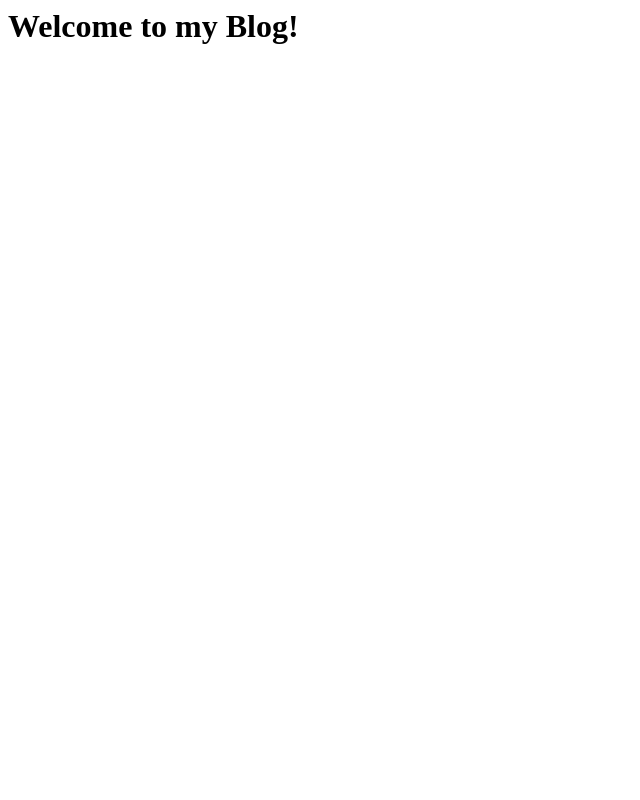
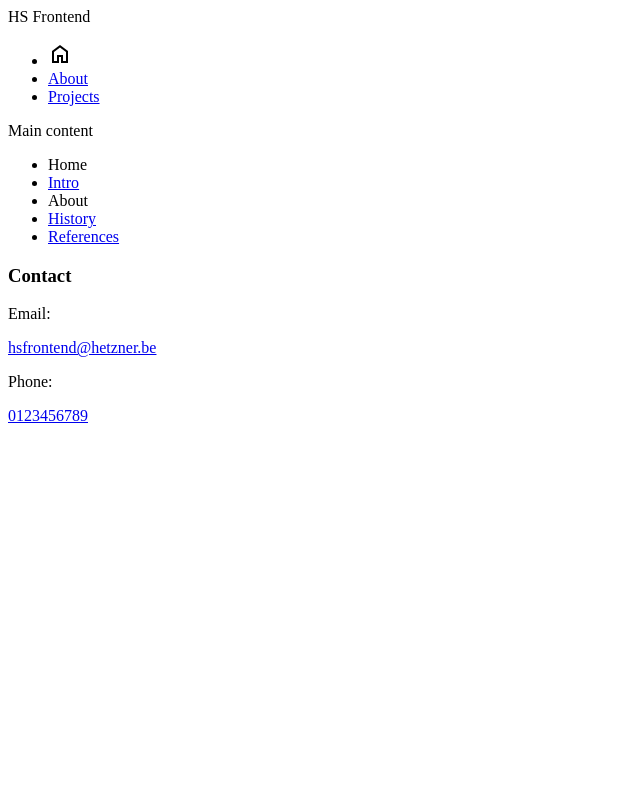
Before and after one commit to Adrigorithm/HS_Frontend, a CodeIgniter 4 app: the page made by app/Views/content/index.php in a window 1280 px wide. Shown: the whole page, without its empty margins (0-640 px from the left). Run offline with PHP 8.4 and a stand-in for CodeIgniter, Linux system fonts and the light colour scheme; the template is opened without the code that fills it, so the values that code supplies are empty; some libraries are stand-ins or nearby versions.

Commit message:
essentials :3

```diff
--- a/app/Views/content/index.php
+++ b/app/Views/content/index.php
@@ -1,5 +1,12 @@
-<body>
-    <h1>Welcome to my Blog!</h1>
+<body class="bg-white dark:bg-black text-black dark:text-white flex flex-col">
+    <?= view('shared/header') ?>
 
+    <main class="flex flex-row sm:flex-col">
+        <?= view('shared/navigation') ?>
+
+        <section>Main content</section>
+    </main>
+
+    <?= view('shared/footer') ?>
     <script src="/assets/js/main.js"></script>
 </body>
--- /dev/null
+++ b/app/Views/shared/footer.php
@@ -0,0 +1,18 @@
+<footer class="flex flex-col sm:flex-row bg-blue dark:bg-red text-black dark:text-white justify-around">
+    <nav class="text-center">
+        <ul class="flex flex-col">
+            <li class="font-bold text-md">Home</li>
+            <li><a href="#!">Intro</a></li>
+            <li class="font-bold text-md">About</li>
+            <li><a href="#!">History</a></li>
+            <li><a href="#!">References</a></li>
+        </ul>
+    </nav>
+    <section class="grid grid-cols-2 grid-rows-3 gap-3 text-center">
+        <h3 class="text-xl font-bold col-span-2">Contact</h3>
+        <p class="sm:text-right">Email:</p>
+        <a href="mailto:hsfrontend@hetzner.be">hsfrontend@hetzner.be</a>
+        <p class="sm:text-right">Phone:</p>
+        <a href="tel:+32123456789">0123456789</a>
+    </section>
+</footer>
--- a/app/Views/shared/header.php
+++ b/app/Views/shared/header.php
@@ -1 +1,3 @@
-<?php
+<header class="bg-blue dark:bg-red text-center text-2xl font-bold">
+    HS Frontend
+</header>
--- a/app/Views/shared/navigation.php
+++ b/app/Views/shared/navigation.php
@@ -1 +1,23 @@
-<?php
+<nav>
+    <ul class="flex flex-col sm:flex-row bg-blue dark:bg-red p-3 gap-x-3">
+        <li>
+            <a href="#!">
+                <svg
+                        xmlns="http://www.w3.org/2000/svg"
+                        height="24px"
+                        viewBox="0 -960 960 960"
+                        width="24px"
+                        class="fill-black dark:fill-white hover:fill-red hover:dark:fill-blue"
+                >
+                    <path d="M240-200h120v-240h240v240h120v-360L480-740 240-560v360Zm-80 80v-480l320-240 320 240v480H520v-240h-80v240H160Zm320-350Z" />
+                </svg>
+            </a>
+        </li>
+        <li>
+            <a href="#!">About</a>
+        </li>
+        <li>
+            <a href="#!">Projects</a>
+        </li>
+    </ul>
+</nav>
```
Also changed, not shown: app/Views/shared/head.php (+7 -3 lines), public/assets/css/input.css (added), public/assets/css/output.css (added), public/assets/css/style_v0.css (deleted), public/assets/js/init.js (deleted), 1 other file.
